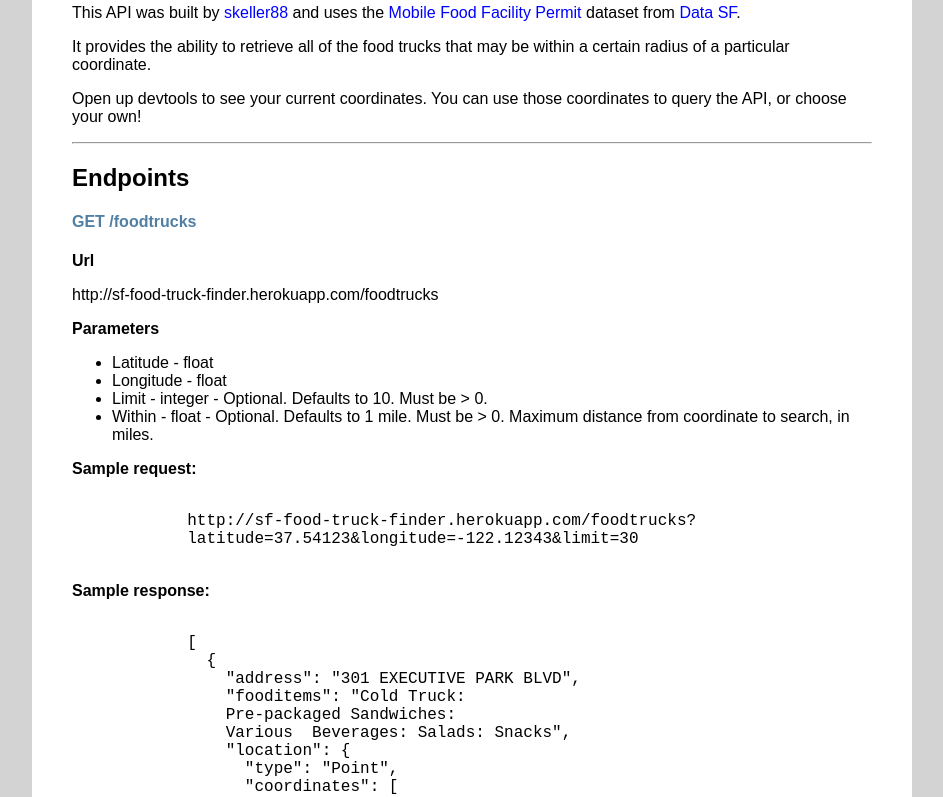
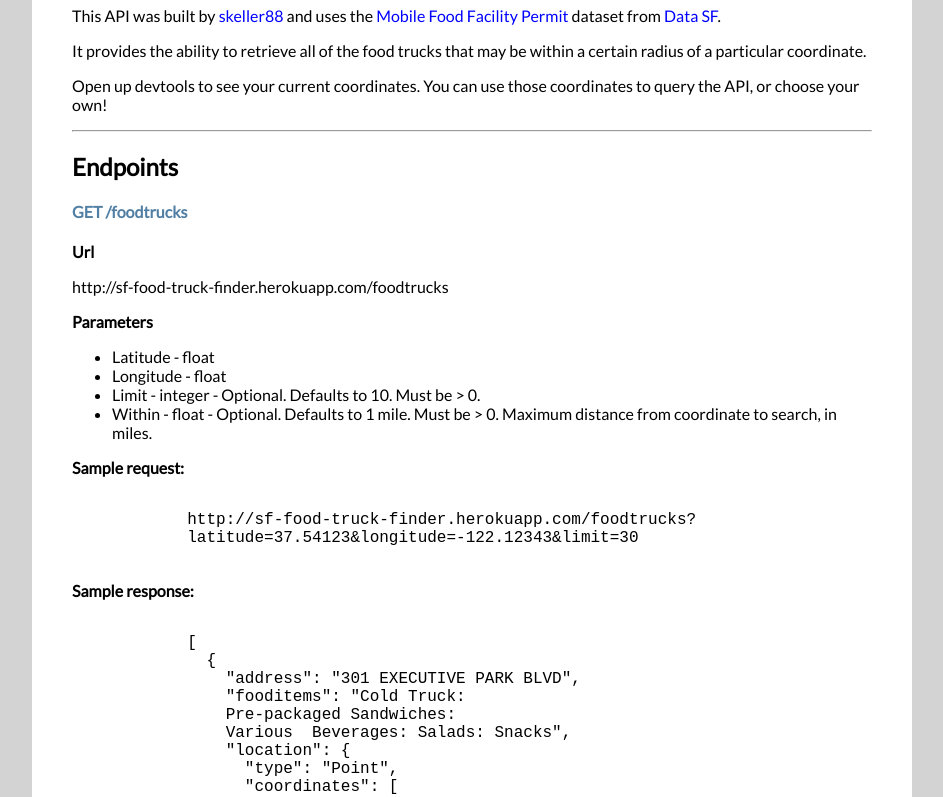
Before and after one commit to skeller88/SF-Food-Truck-Finder-Python, a website: page app/index.html in a window 1280 px wide. Shown: the part 116-913 px from the top of the page, without its empty margins (168-1111 px from the left). Drawn offline with nearby package versions, Linux system fonts and the light colour scheme; files that its build step writes are made by us from their sources.

Commit message:
Change font. Let browser determine correct protocol to use for API page links.

```diff
--- a/app/index.html
+++ b/app/index.html
@@ -3,8 +3,7 @@
     <head>
         <meta charset='utf-8'>
         <title>SF Food Truck Finder</title>
-        <link href='https://fonts.googleapis.com/css?family=Roboto:500,300' rel='stylesheet' type='text/css'>
-        <link rel='stylesheet' href='css/normalize.css'>
+        <link href='//fonts.googleapis.com/css?family=Lato:400' rel='stylesheet' type='text/css'>
         <link rel='stylesheet' href='css/main.css'>
     </head>
     <body>
@@ -12,7 +11,7 @@
             <h1 class='sk-page-title'>Food Truck Finder API</h1>
         </header>
         <section>
-            <p>This API was built by <a href='https://www.shanemkeller.com'>skeller88</a> and uses the <a href='https://data.sfgov.org/Economy-and-Community/Mobile-Food-Facility-Permit/rqzj-sfat'>Mobile Food Facility Permit</a> dataset from <a href='https://data.sfgov.org/'>Data SF</a>.</p>
+            <p>This API was built by <a href='//www.shanemkeller.com'>skeller88</a> and uses the <a href='//data.sfgov.org/Economy-and-Community/Mobile-Food-Facility-Permit/rqzj-sfat'>Mobile Food Facility Permit</a> dataset from <a href='//data.sfgov.org/'>Data SF</a>.</p>
 
             <p>It provides the ability to retrieve all of the food trucks that may be within a certain radius of a particular coordinate.</p>
 
--- a/app/less/main.less
+++ b/app/less/main.less
@@ -8,6 +8,7 @@
 
 html {
     background-color: lightgrey;
+    font-family: 'Lato';
     height: 100%;
     width: 100%;
 }
```
